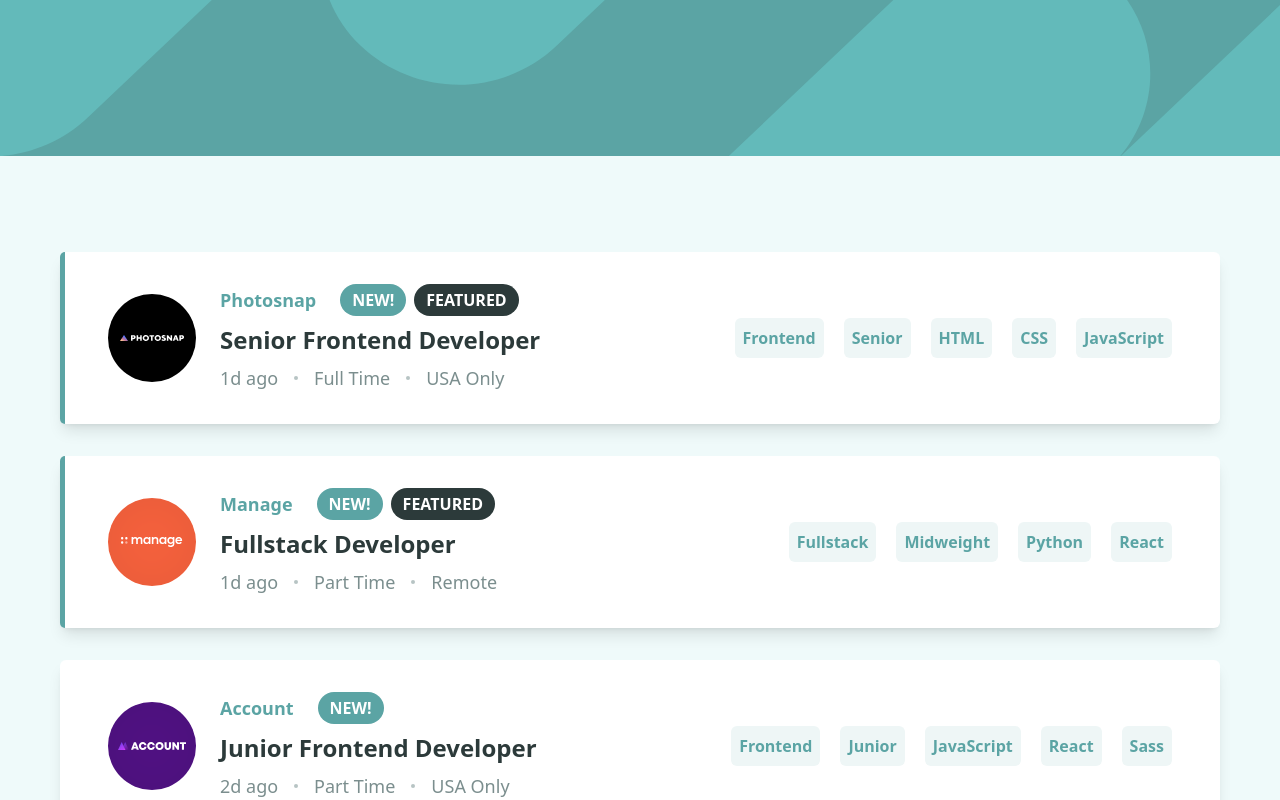
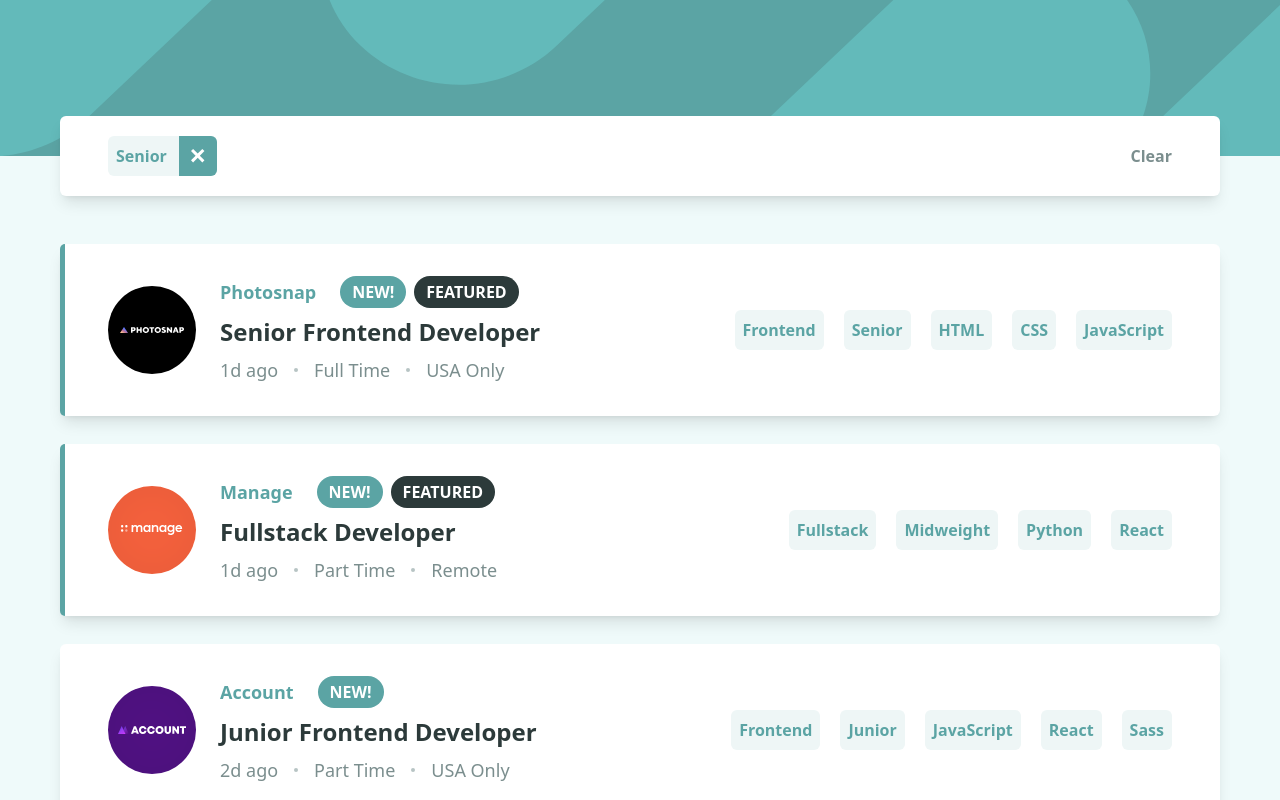
Before and after one commit to GabrielaMendes/vue-job-listing, a Vue app: page / in a window 1280 px wide. Both pictures are taken after a click on the element "Senior". Shown: the top 800 px of the page. Built offline with nearby package versions, Linux system fonts and the light colour scheme.

Commit message:
feature: created selected filters bar

```diff
--- a/src/App.vue
+++ b/src/App.vue
@@ -1,8 +1,16 @@
 <script setup>
-import JobCard from "./components/JobCard.vue";
-import useJobs from "./composables/useJobs";
+import JobCard from "@/components/JobCard.vue";
+import useJobs from "@/composables/useJobs";
+import { useFiltersStore } from "@/stores/filters";
+import FilterItem from "./components/FilterItem.vue";
+import { storeToRefs } from "pinia";
+import { computed } from "vue";
 
 const { jobs } = useJobs();
+
+const filtersStore = useFiltersStore();
+const { filters } = storeToRefs(filtersStore);
+const hasFilters = computed(() => filters.value.length > 0);
 </script>
 
 <template>
@@ -10,10 +18,35 @@ const { jobs } = useJobs();
     <!-- Top bar -->
     <div class="h-[9.75rem] bg-desaturated-dark-cyan bg-top-image"></div>
 
-    <!-- Job listings -->
-    <main class="px-5 mx-auto mt-16 md:mt-24 w-full max-w-[1200px]">
+    <main
+      class="px-5 mx-auto w-full max-w-[1200px]"
+      :class="hasFilters ? '-mt-10' : 'mt-16 md:mt-[5.5rem]'"
+    >
+      <!-- Filters -->
+      <div
+        v-show="hasFilters"
+        class="card py-5 mb-16 md:mb-12 flex items-center justify-between gap-10"
+      >
+        <div class="flex gap-5 flex-wrap">
+          <FilterItem
+            v-for="filter in filtersStore.filters"
+            :key="filter.name"
+            :item="filter.name"
+            :category="filter.category"
+            :removable="true"
+          />
+        </div>
+        <button
+          @click.prevent="filtersStore.clearFilters"
+          class="text-dark-grayish-cyan font-bold hover:text-desaturated-dark-cyan hover:underline transition-hover"
+        >
+          Clear
+        </button>
+      </div>
+
+      <!-- Job listings -->
       <ul>
-        <li v-for="job in jobs" :key="job.id" class="mb-12 md:mb-8">
+        <li v-for="job in jobs" :key="job.id" class="mb-12 md:mb-7">
           <JobCard :job="job" />
         </li>
       </ul>
```
